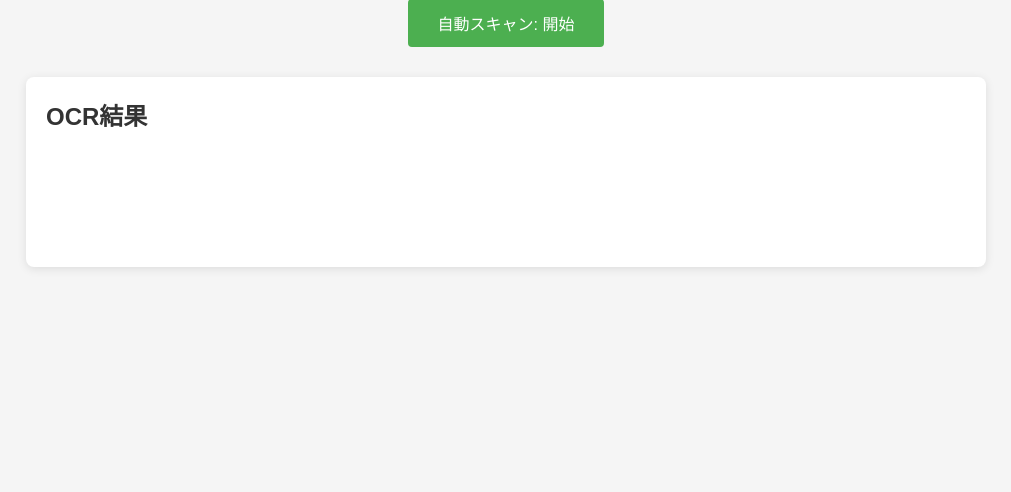
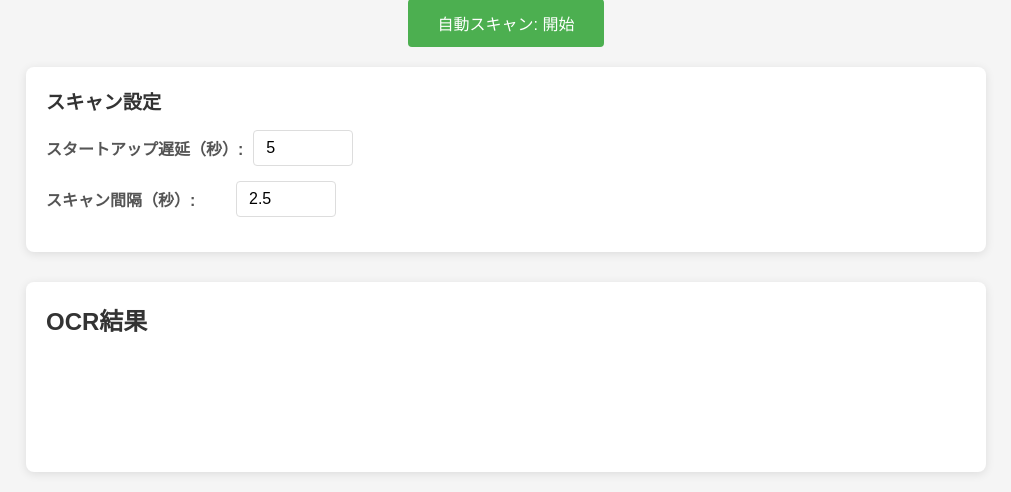
Before and after one commit to sakamoto93/chemical-scanner, a FastAPI app: page / in a window 1280 px wide. Shown: the part 456-948 px from the top of the page, without its empty margins (134-1145 px from the left). Before the commit the page ends 725 px from the top, so only its background shows below. Run offline with FastAPI, Linux system fonts and the light colour scheme.

Commit message:
Feature: Add adjustable settings for startup delay and scan interval
Users can now customize:
- Startup delay (1-60 seconds, default 5)
- Scan interval (0.5-30 seconds, default 2.5)

Settings are applied immediately when the value changes.
Values are stored in JavaScript variables and affect the next scan session.

```diff
--- a/static/style.css
+++ b/static/style.css
@@ -90,3 +90,38 @@ h1 {
     color: #d32f2f;
     font-weight: bold;
 }
+
+.settings {
+    margin-top: 20px;
+    background-color: white;
+    border-radius: 8px;
+    box-shadow: 0 2px 10px rgba(0, 0, 0, 0.1);
+    padding: 20px;
+}
+
+.settings h3 {
+    color: #333;
+    margin-bottom: 15px;
+    font-size: 1.2em;
+}
+
+.setting-group {
+    margin-bottom: 15px;
+    display: flex;
+    align-items: center;
+    gap: 10px;
+}
+
+.setting-group label {
+    color: #555;
+    font-weight: bold;
+    min-width: 180px;
+}
+
+.setting-group input[type="number"] {
+    padding: 8px 12px;
+    font-size: 1em;
+    border: 1px solid #ddd;
+    border-radius: 4px;
+    width: 100px;
+}
--- a/templates/index.html
+++ b/templates/index.html
@@ -17,6 +17,17 @@
             <button id="capture-btn">自動スキャン: 開始</button>
             <span id="status"></span>
         </div>
+        <div class="settings">
+            <h3>スキャン設定</h3>
+            <div class="setting-group">
+                <label for="startup-delay">スタートアップ遅延（秒）:</label>
+                <input type="number" id="startup-delay" value="5" min="1" max="60" step="0.5">
+            </div>
+            <div class="setting-group">
+                <label for="scan-interval">スキャン間隔（秒）:</label>
+                <input type="number" id="scan-interval" value="2.5" min="0.5" max="30" step="0.5">
+            </div>
+        </div>
         <div class="results">
             <h2>OCR結果</h2>
             <div id="ocr-results"></div>
@@ -26,12 +37,25 @@
         const captureBtn = document.getElementById('capture-btn');
         const statusEl = document.getElementById('status');
         const ocrResults = document.getElementById('ocr-results');
+        const startupDelayInput = document.getElementById('startup-delay');
+        const scanIntervalInput = document.getElementById('scan-interval');
 
         let isRunning = false;
         let intervalId = null;
         let countdownInterval = null;
         let previousTexts = [];
         let shouldStop = false;
+        let startupDelay = 5;
+        let scanInterval = 2.5;
+
+        // 設定変更時のイベントリスナー
+        startupDelayInput.addEventListener('change', () => {
+            startupDelay = parseFloat(startupDelayInput.value);
+        });
+
+        scanIntervalInput.addEventListener('change', () => {
+            scanInterval = parseFloat(scanIntervalInput.value);
+        });
 
         // テキスト配列をJSON文字列に変換（比較用）
         function textsToString(texts) {
@@ -104,7 +128,7 @@
                 captureBtn.textContent = '自動スキャン: 停止';
 
                 // カウントダウン処理
-                let countdown = 5;
+                let countdown = startupDelay;
                 statusEl.textContent = countdown + '秒後に開始...';
 
                 countdownInterval = setInterval(() => {
@@ -118,8 +142,8 @@
                             // 初回は即座に実行
                             performOCR();
 
-                            // その後2.5秒ごとに実行
-                            intervalId = setInterval(performOCR, 2500);
+                            // スキャン間隔（秒）で実行
+                            intervalId = setInterval(performOCR, scanInterval * 1000);
                         }
                     }
                 }, 1000);
```
